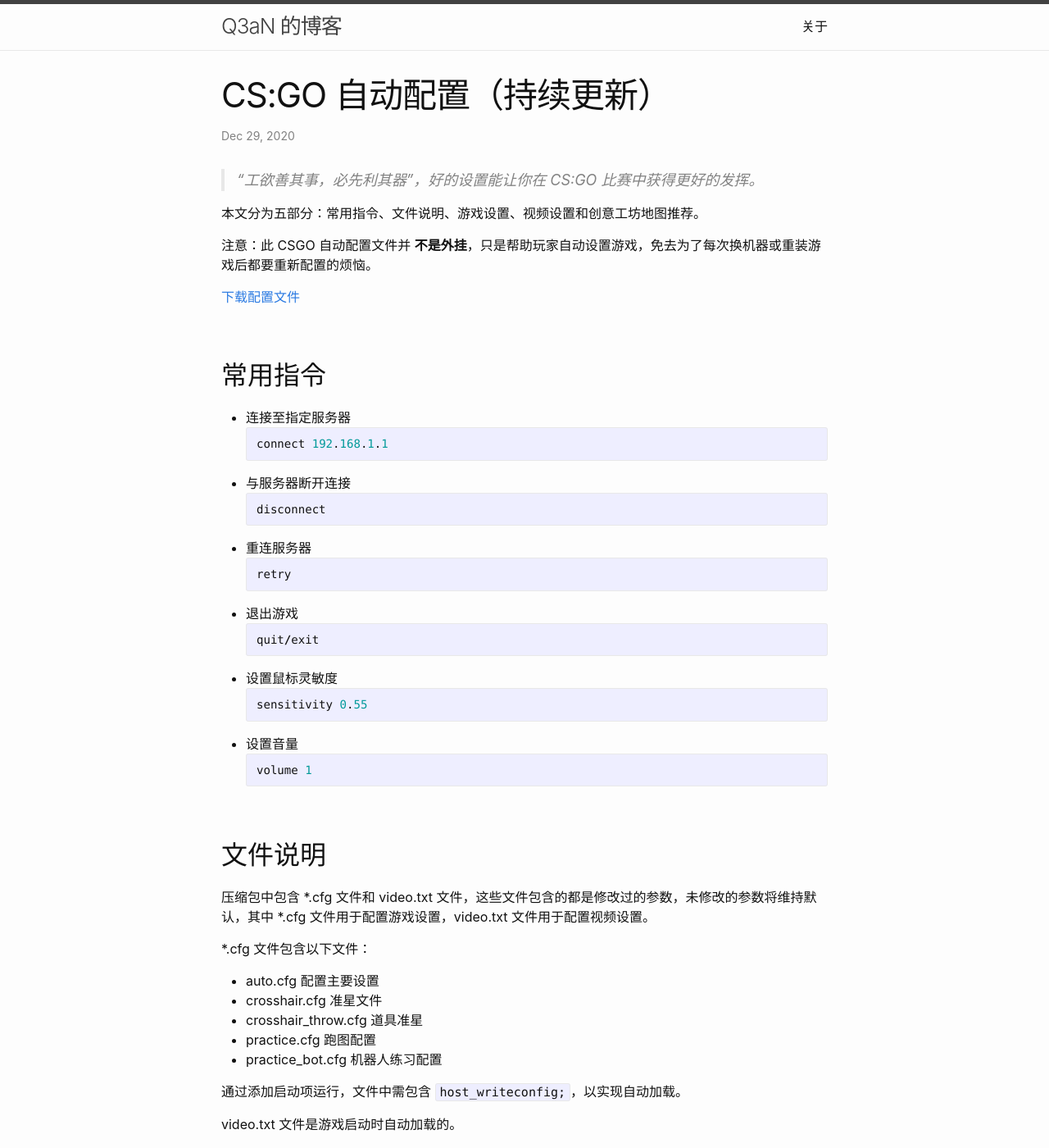
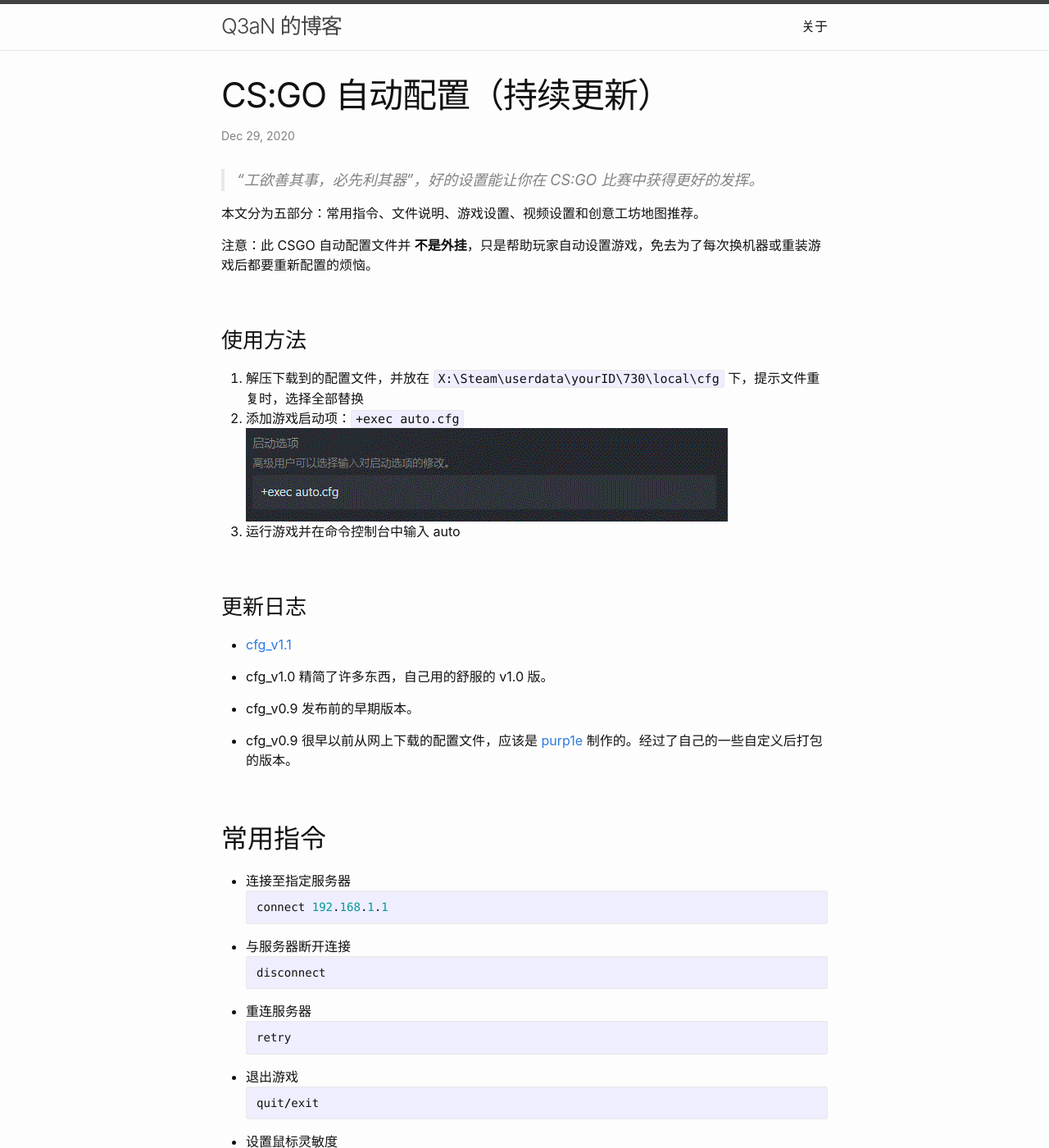
Before and after one commit to quan3969/quan3969.github.io, a Jekyll site: the page built from _posts/2020-12-29-csgo-auto-script.md, in a window 1280 px wide and 1400 px high. Shown: the whole window at 82% size. Built offline with Jekyll 4.4.1, drawn with Linux system fonts in a browser that asks for light colours; some of the changed text lies outside the part shown.

Commit message:
new post and content

```diff
--- a/_posts/2020-12-29-csgo-auto-script.md
+++ b/_posts/2020-12-29-csgo-auto-script.md
@@ -10,7 +10,24 @@
 
 注意：此 CSGO 自动配置文件并 **不是外挂**，只是帮助玩家自动设置游戏，免去为了每次换机器或重装游戏后都要重新配置的烦恼。
 
-[下载配置文件](assets\csgo\cfg_v1.0.zip)
+### 使用方法
+1. 解压下载到的配置文件，并放在 `X:\Steam\userdata\yourID\730\local\cfg` 下，提示文件重复时，选择全部替换
+2. 添加游戏启动项：`+exec auto.cfg`
+	![startup](assets/img/2020-12-29-csgo-auto-script/startup.gif)
+3. 运行游戏并在命令控制台中输入 auto
+
+### 更新日志
+
+* [cfg_v1.1](https://github.com/quan3969/csgo_auto_config/archive/main.zip)
+
+* cfg_v1.0
+  精简了许多东西，自己用的舒服的 v1.0 版。
+
+* cfg_v0.9
+  发布前的早期版本。
+
+* cfg_v0.9
+  很早以前从网上下载的配置文件，应该是 [purp1e](https://github.com/Purple-CSGO/Cfg-Preset-By-Purp1e) 制作的。经过了自己的一些自定义后打包的版本。
 
 ## 常用指令
 * 连接至指定服务器
@@ -56,12 +73,6 @@
 通过添加启动项运行，文件中需包含 `host_writeconfig;`，以实现自动加载。
 
 video.txt 文件是游戏启动时自动加载的。
-
-### 使用方法
-1. 解压下载到的配置文件，并放在 `X:\Steam\userdata\yourID\730\local\cfg` 下，提示文件重复时，选择全部替换
-2. 添加游戏启动项：`+exec auto.cfg`
-	![startup](assets/img/2020-12-29-csgo-auto-script/startup.gif)
-3. 运行游戏并在命令控制台中输入 auto
 
 ## 游戏设置
 
```
Also changed, not shown: _posts/2021-01-19-windows-s-mode.md (added, +44 -0 lines).
